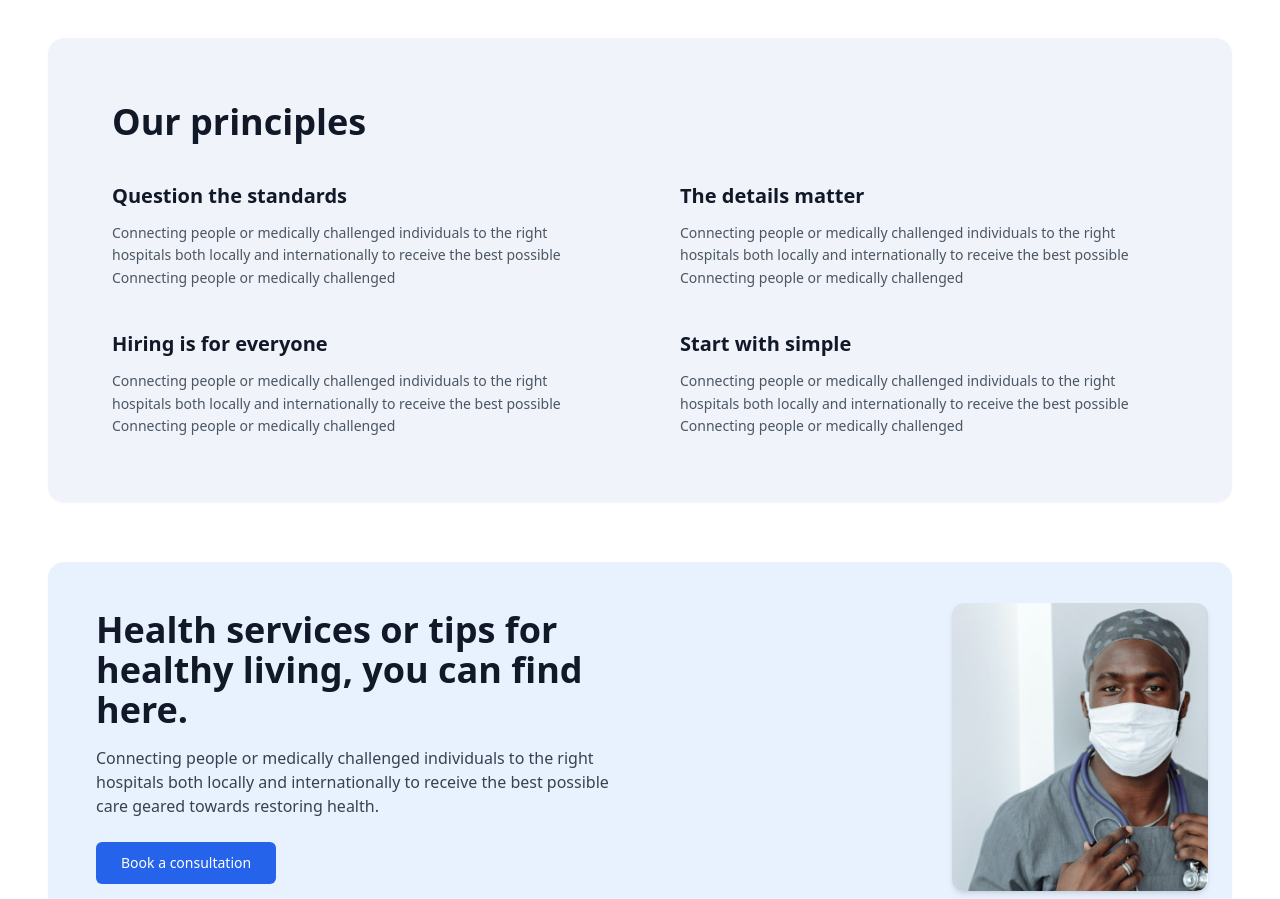
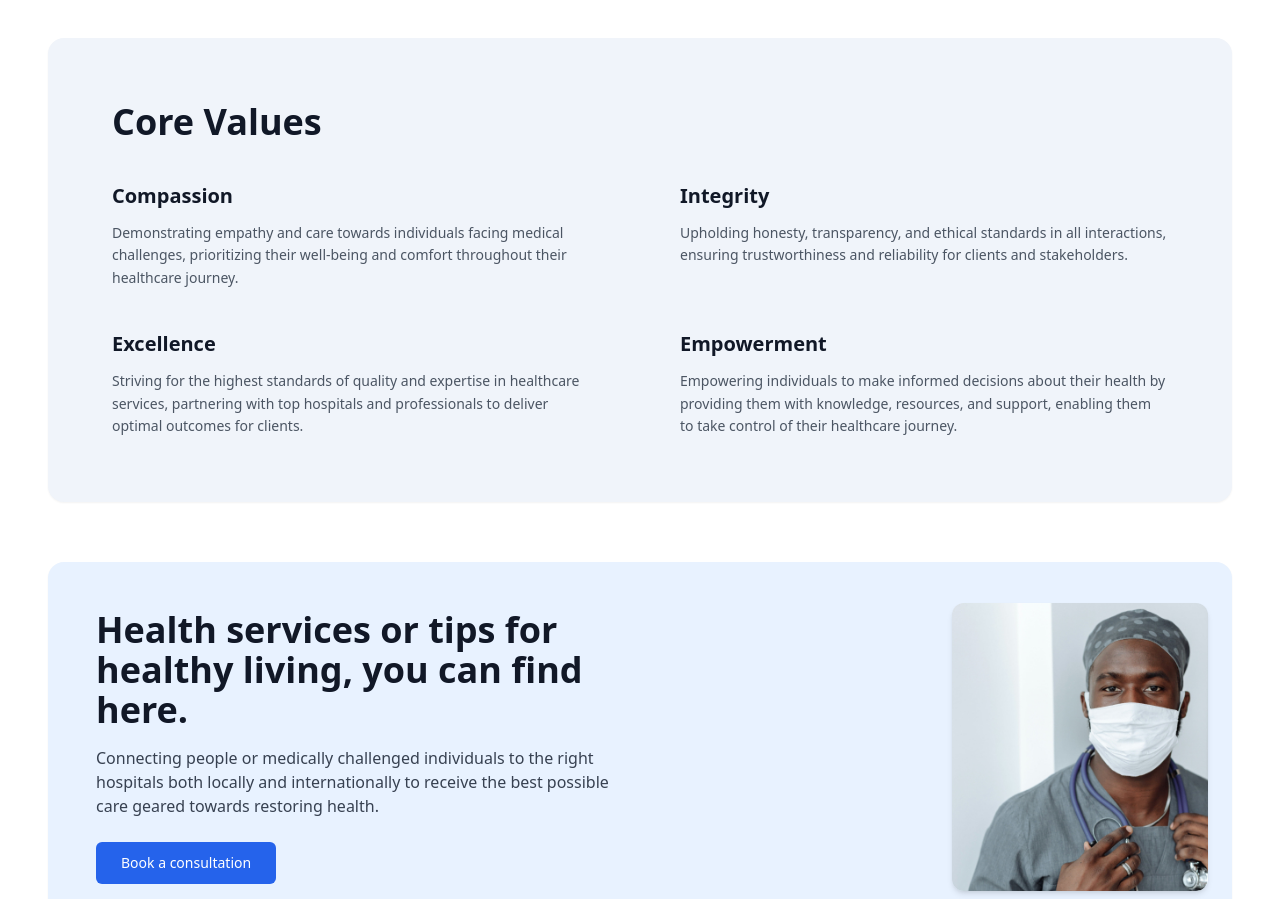
Before and after one commit to Binmuhammad001/healing-ways, a React (Vite) app: page /about in a window 1280 px wide. Shown: the part 1091-1990 px from the top of the page. Built offline with nearby package versions, Linux system fonts and the light colour scheme.

Commit message:
Update section2.jsx

```diff
--- a/src/components/about/section2.jsx
+++ b/src/components/about/section2.jsx
@@ -3,20 +3,20 @@ import React from 'react';
 export default function PrinciplesSection() {
   const principles = [
     {
-      title: "Question the standards",
-      description: "Connecting people or medically challenged individuals to the right hospitals both locally and internationally to receive the best possible Connecting people or medically challenged"
+      title: "Compassion",
+      description: "Demonstrating empathy and care towards individuals facing medical challenges, prioritizing their well-being and comfort throughout their healthcare journey."
     },
     {
-      title: "The details matter",
-      description: "Connecting people or medically challenged individuals to the right hospitals both locally and internationally to receive the best possible Connecting people or medically challenged"
+      title: "Integrity",
+      description: "Upholding honesty, transparency, and ethical standards in all interactions, ensuring trustworthiness and reliability for clients and stakeholders."
     },
     {
-      title: "Hiring is for everyone",
-      description: "Connecting people or medically challenged individuals to the right hospitals both locally and internationally to receive the best possible Connecting people or medically challenged"
+      title: "Excellence",
+      description: "Striving for the highest standards of quality and expertise in healthcare services, partnering with top hospitals and professionals to deliver optimal outcomes for clients."
     },
     {
-      title: "Start with simple",
-      description: "Connecting people or medically challenged individuals to the right hospitals both locally and internationally to receive the best possible Connecting people or medically challenged"
+      title: "Empowerment",
+      description: "Empowering individuals to make informed decisions about their health by providing them with knowledge, resources, and support, enabling them to take control of their healthcare journey."
     }
   ];
 
@@ -25,7 +25,7 @@ export default function PrinciplesSection() {
       <div className="container mx-auto px-6 md:px-12 max-w-7xl">
         <div className="bg-[#F0F4FA] rounded-2xl shadow-sm p-8 md:p-12 lg:p-16">
           <h2 className="text-3xl md:text-4xl font-bold text-gray-900 mb-10">
-            Our principles
+            Core Values
           </h2>
 
           <div className="grid md:grid-cols-2 gap-x-20 gap-y-10">
```
